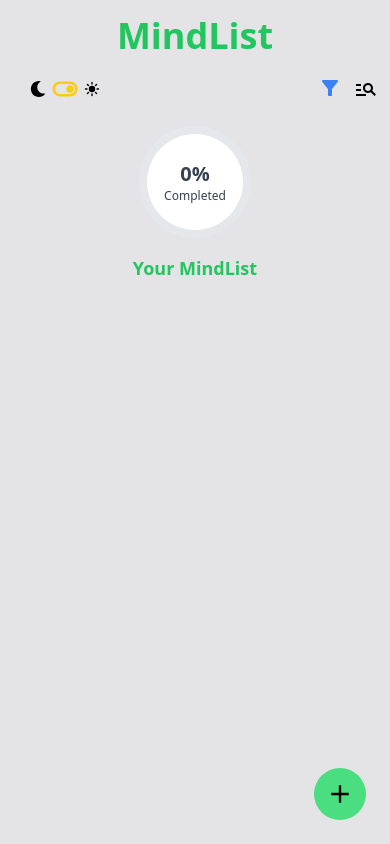
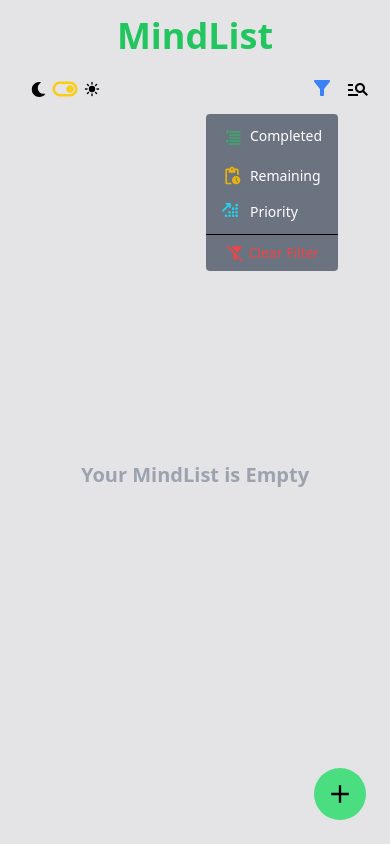
Before and after one commit to Pravinparihar26/To-Do-App, a React (Create React App) app: page / in a window 390 px wide. Both pictures are taken after a click on the button 330 px from the left and 88 px from the top of the page. Built offline with nearby package versions, Linux system fonts and the light colour scheme.

Commit message:
style: minor UI/UX adjustments across app for mobile view

```diff
--- a/src/App.js
+++ b/src/App.js
@@ -130,7 +130,7 @@
         searchvalue={searchvalue}
         setsearchvalue={setsearchvalue}
       />
-      <CompletedPercent nightMode={nightMode} percentage={percentage} />
+      <CompletedPercent nightMode={nightMode} percentage={percentage} todos={todos}/>
       <DisplayTodo
         todos={todos}
         searchvalue={searchvalue}
--- a/src/components/CompletedPercent.js
+++ b/src/components/CompletedPercent.js
@@ -1,4 +1,5 @@
-function CompletedPercent({nightMode, percentage}) {
+function CompletedPercent({ nightMode, percentage, todos }) {
+  if (!todos.length) return null;
   return (
     <div
       className="w-28 h-28 rounded-full flex items-center justify-center mt-5"
--- a/src/components/DarkMode.js
+++ b/src/components/DarkMode.js
@@ -5,7 +5,7 @@
 function DarkMode({nightMode, setnightMode}) {
     return (
         <div className='flex items-center justify-center'>
-            <FaMoon className='text-black dark:text-white' />
+            <FaMoon size={15} className='text-black dark:text-white' />
             <button
                 onClick={() => setnightMode(!nightMode)}
             >
--- a/src/components/DisplayTodo.js
+++ b/src/components/DisplayTodo.js
@@ -19,7 +19,9 @@
     clearall,
 }) {
     return (
-        <div className="my-4 flex flex-col mx-3 w-fit">
+        <div className="my-4 flex flex-col mx-3 w-fit flex-1">
+            {todos.length ? (
+                <div>
                     <h3 className="text-green-500 font-bold text-lg text-center mb-4 sm:text-2xl">{searchvalue.trim() ? "Your Searched MindList" : "Your MindList"}</h3>
                     <ul className="space-y-3">
                         {displayTodos.map((todo, index) => {
@@ -32,7 +34,7 @@
                                     {/* Todo Text or Update Input */}
                                     {update && updateindex === realIndex ? (
                                         <input
-                                    className="bg-gray-300 dark:bg-white text-black rounded-lg px-2 outline-none"
+                                            className="bg-gray-300 dark:bg-white text-black min-h-6 rounded px-2 outline-none"
                                             type="text"
                                             value={updatevalue}
                                             placeholder="Enter updated To Do"
@@ -134,6 +136,15 @@
                         <MdDeleteSweep className="text-lg" />
                     </button>
                 </div>
+            ) : (
+                <div className="flex-1 flex items-center justify-center">
+                    <h3 className="text-gray-400 font-bold text-xl text-center">
+                        Your MindList is Empty
+                    </h3>
+                </div>
+            )}
+
+        </div>
     )
 }
 
--- a/src/components/Filter.js
+++ b/src/components/Filter.js
@@ -1,60 +1,92 @@
+import { useState, useRef, useEffect } from "react";
 import { MdFilterListAlt, MdFilterAltOff, MdPendingActions } from "react-icons/md";
 import { FaArrowUpRightDots } from "react-icons/fa6";
 import { GiChecklist } from "react-icons/gi";
 import { TbFilterEdit } from "react-icons/tb";
 
-function Filter({filter, handlefilter, clearFilter}) {
+function Filter({ filter, handlefilter, clearFilter }) {
+    const [open, setOpen] = useState(false);
+    const menuRef = useRef(null);
+
+    useEffect(() => {
+        function handleClickOutside(event) {
+            if (menuRef.current && !menuRef.current.contains(event.target)) {
+                setOpen(false);
+            }
+        }
+
+        document.addEventListener("pointerdown", handleClickOutside);
+
+        return () => document.removeEventListener("pointerdown", handleClickOutside);
+    }, []);
+
     return (
-        <div className='relative group'>
-            <button className='text-blue-500 p-1 rounded hover:text-green-300'>
+        <div ref={menuRef} className="relative group">
+            {/* Filter button */}
+            <button
+                className="text-blue-500 p-1 rounded hover:text-green-300"
+                onClick={() => setOpen((prev) => !prev)}
+            >
                 {filter ? <TbFilterEdit size={24} /> : <MdFilterListAlt size={24} />}
             </button>
-            <div className='absolute right-0 mt-2 bg-gray-500 rounded invisible group-hover:visible duration-200 transition-all divide-y divide-black'>
+
+            {/* Dropdown menu */}
+            <div
+                className={`absolute right-0 mt-2 bg-gray-500 rounded divide-y divide-black z-10 transition-all duration-200
+                    ${open ? "visible" : "invisible"} md:group-hover:visible
+                    `}
+            >
                 <div>
-                    <ul className='p-2 space-y-2 text-sm text-white'>
+                    <ul className="p-2 space-y-2 text-sm text-white">
                         <li>
                             <button
-                                value={filter}
-                                name='completed'
-                                className={`flex w-full text-left hover:bg-gray-700 px-2 py-1 rounded cursor-pointer ${filter === 'completed' && "bg-gray-900"}`}
-                                onClick={handlefilter}>
-                                <GiChecklist size={24} className='text-green-500 mr-1' />
+                                name="completed"
+                                className={`flex w-full text-left hover:bg-gray-700 px-2 py-1 rounded cursor-pointer ${filter === "completed" && "bg-gray-900"
+                                    }`}
+                                onClick={handlefilter}
+                            >
+                                <GiChecklist size={24} className="text-green-500 mr-1" />
                                 Completed
                             </button>
                         </li>
                         <li>
                             <button
-                                value={filter}
-                                name='remaining'
-                                className={`flex w-full text-left hover:bg-gray-700 px-2 py-1 rounded cursor-pointer ${filter === 'remaining' && "bg-gray-900"}`}
-                                onClick={handlefilter}>
-                                <MdPendingActions size={20} className='text-yellow-500 mr-2' />
+                                name="remaining"
+                                className={`flex w-full text-left hover:bg-gray-700 px-2 py-1 rounded cursor-pointer ${filter === "remaining" && "bg-gray-900"
+                                    }`}
+                                onClick={handlefilter}
+                            >
+                                <MdPendingActions size={20} className="text-yellow-500 mr-2" />
                                 Remaining
                             </button>
                         </li>
                         <li>
                             <button
-                                value={filter}
-                                name='priority'
-                                className={`flex w-full text-left hover:bg-gray-700 px-2 py-1 rounded cursor-pointer ${filter === 'priority' && "bg-gray-900"}`}
-                                onClick={handlefilter}>
-                                <FaArrowUpRightDots size={16} className='text-cyan-400 mr-3' />
+                                name="priority"
+                                className={`flex w-full text-left hover:bg-gray-700 px-2 py-1 rounded cursor-pointer ${filter === "priority" && "bg-gray-900"
+                                    }`}
+                                onClick={handlefilter}
+                            >
+                                <FaArrowUpRightDots size={16} className="text-cyan-400 mr-3" />
                                 Priority
                             </button>
                         </li>
                     </ul>
                 </div>
+
                 <button
-                    onClick={clearFilter}
-                    className='flex justify-center w-full p-2 text-red-500 hover:text-red-400 text-sm'
+                    onClick={() => {
+                        clearFilter();
+                        setOpen(false);
+                    }}
+                    className="flex justify-center w-full p-2 text-red-500 hover:text-red-400 text-sm"
                 >
                     <MdFilterAltOff size={20} />
-                    <span className='ml-1'>Clear Filter</span>
+                    <span className="ml-1">Clear Filter</span>
                 </button>
-
             </div>
         </div>
-    )
+    );
 }
 
 export default Filter;
--- a/src/components/Search.js
+++ b/src/components/Search.js
@@ -1,5 +1,6 @@
 import { useState } from "react";
 import { MdOutlineManageSearch } from "react-icons/md";
+import { IoClose } from "react-icons/io5";
 
 function Search({ searchvalue, setsearchvalue }) {
     const [open, setOpen] = useState(false);
@@ -25,8 +26,15 @@
                         />
                     )
                 }
-                <button onClick={() => setOpen((prev) => !prev)} className="right-1 text-black flex lg:hidden">
-                    <MdOutlineManageSearch size={24} className="" />
+                <button onClick={() => {
+                    setOpen((prev) => !prev);
+                    setsearchvalue('');
+                }}
+                    className={`pr-2 flex lg:hidden ${open ? "text-black" : "text-black dark:text-white"}`}>
+                    {
+                        open ? <IoClose /> : <MdOutlineManageSearch size={24} />
+                    }
+
                 </button>
             </div>
         </>
--- a/src/components/addtodo.js
+++ b/src/components/addtodo.js
@@ -71,9 +71,8 @@
 
             {
                 mobileViewAddTodo && (
-                    <div className="fixed inset-0 flex justify-center items-center bg-black bg-opacity-50 z-10">
+                    <div className="fixed inset-0 flex justify-center items-center bg-black bg-opacity-50 z-20">
                         <div className="bg-white text-black rounded flex flex-col">
-                            <>
                             <input
                                 className="p-2 m-2 border-b rounded-lg focus:outline-none focus:bg-gray-100"
                                 type="text"
@@ -82,12 +81,16 @@
                                 placeholder="Enter To Do"
                             />
 
+                            <div className="flex flex-col m-2">
+                                <label className="text-sm text-gray-400 font-semibold mb-1 mx-2">Set Due Date</label>
                                 <input
-                                    className="p-2 m-2 border-b rounded-lg focus:outline-none focus:bg-gray-100"
+                                    className="p-2 border-b rounded-lg min-w-fit focus:outline-none"
                                     type="date"
                                     value={duedate}
                                     onChange={(e) => setduedate(e.target.value)}
                                 />
+                            </div>
+
                             <PrioritySelect priority={priority} setPriority={setPriority} />
                             <button
                                 disabled={!todo.trim()}
@@ -102,7 +105,6 @@
                             >
                                 Add
                             </button>
-                            </>
                             <hr className="border-t border-gray-300" />
                             <button
                                 onClick={() => setMobileViewAddTodo(false)}
```
Lines whose indentation alone changed are shown as unchanged.
